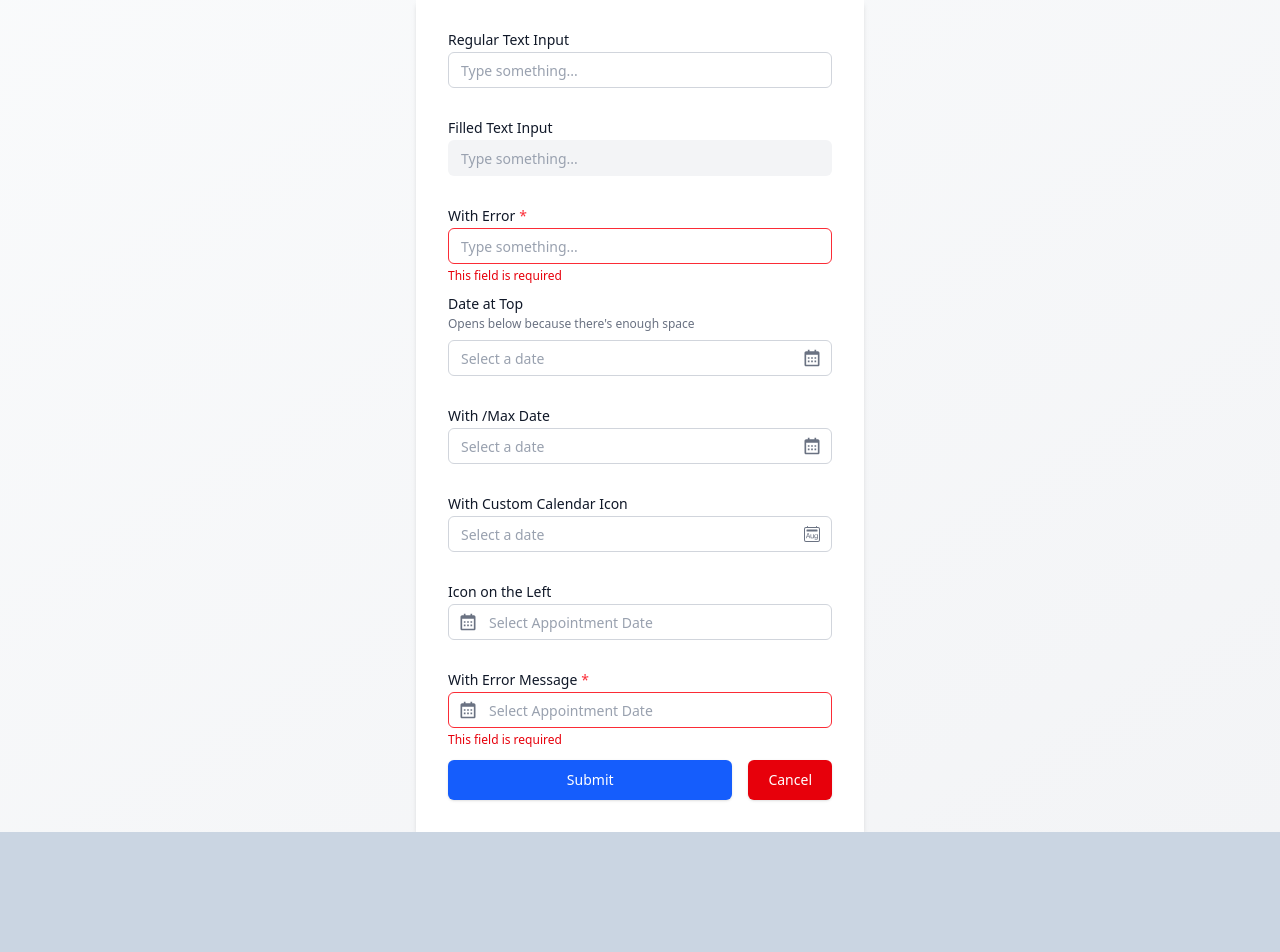
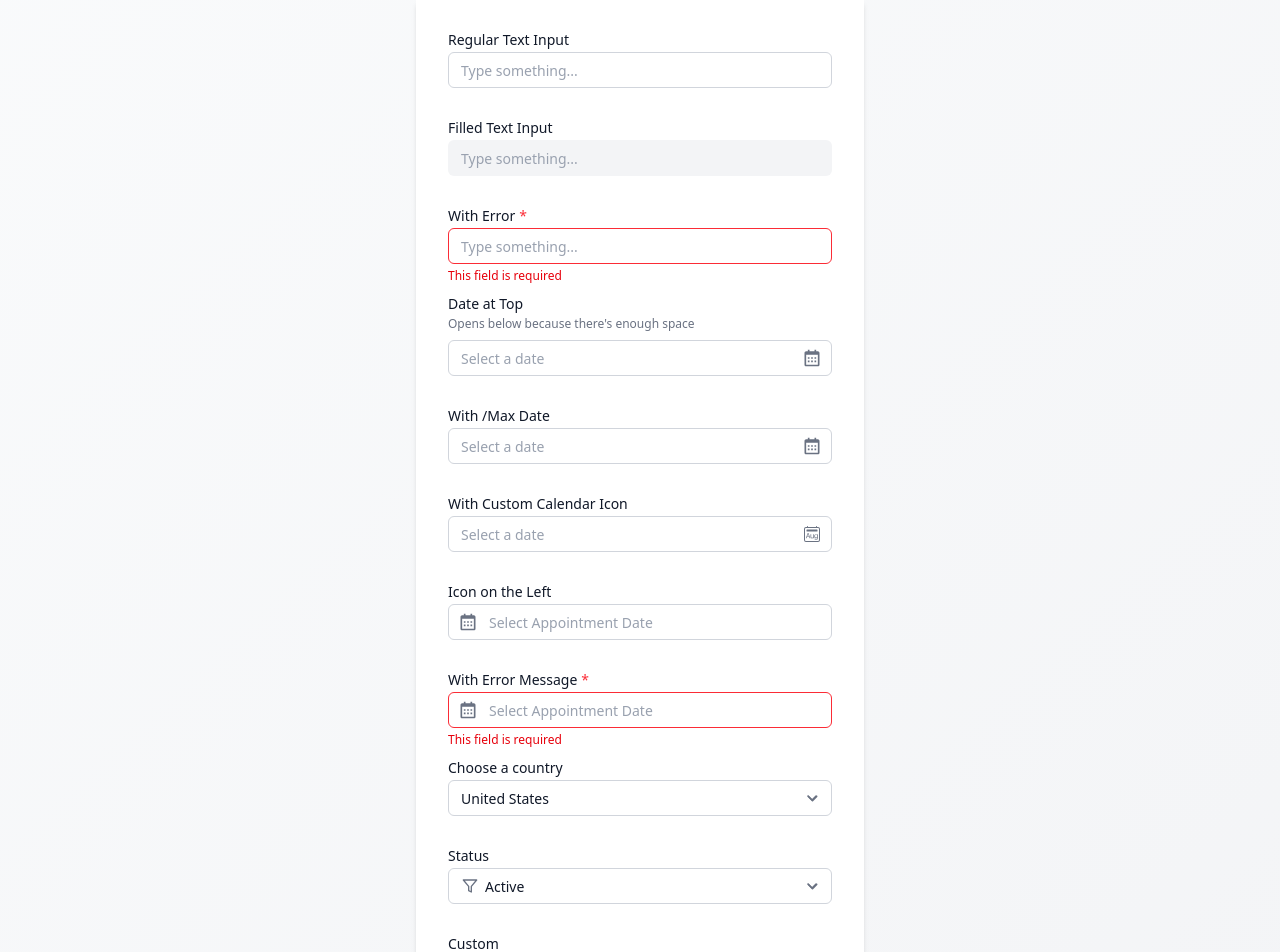
Before and after one commit to semet/syntech-component-library, a React (Vite) app: page / in a window 1280 px wide. Shown: the top 952 px of the page. Before the commit the page ends 832 px from the top, so only its background shows below. Built offline with nearby package versions, Linux system fonts and the light colour scheme.

Commit message:
feat: add Select Component

```diff
--- a/src/App.tsx
+++ b/src/App.tsx
@@ -1,9 +1,11 @@
 import dayjs from 'dayjs'
 import { useState } from 'react'
 import { BsCalendar2Month } from 'react-icons/bs'
+import { FiFilter } from 'react-icons/fi'
 
 import { Button, TextInput } from './components'
 import DatePicker from './components/DatePicker/DatePicker'
+import Select from './components/Select/Select'
 
 export default function App() {
   const [selectedDate, setSelectedDate] = useState<dayjs.Dayjs | null>(null)
@@ -60,6 +62,49 @@ export default function App() {
             withAsterisk
           />
 
+          <Select
+            label="Choose a country"
+            data={[
+              { value: 'us', label: 'United States' },
+              { value: 'uk', label: 'United Kingdom' },
+              { value: 'ca', label: 'Canada' },
+            ]}
+            placeholder="Select country"
+          />
+
+          <Select
+            label="Status"
+            leftSection={<FiFilter />}
+            data={[
+              { value: 'active', label: 'Active' },
+              { value: 'inactive', label: 'Inactive' },
+              { value: 'pending', label: 'Pending' },
+            ]}
+            placeholder="Select status"
+          />
+
+          <Select label="Custom">
+            <option value="1">Option 1</option>
+            <option value="2">Option 2</option>
+          </Select>
+
+          <Select
+            label="Styled Select"
+            variant="filled"
+            size="lg"
+            radius="lg"
+            classNames={{
+              select: 'font-bold',
+              chevron: 'text-blue-500',
+            }}
+            data={[
+              { value: 'red', label: 'Red' },
+              { value: 'green', label: 'Green' },
+              { value: 'blue', label: 'Blue' },
+            ]}
+            placeholder="Select color"
+          />
+
           <div className="flex gap-4">
             <Button
               variant="filled"
--- /dev/null
+++ b/src/components/Select/Select.tsx
@@ -0,0 +1,189 @@
+import { useId, type ComponentProps, type ReactNode } from 'react'
+import { FiChevronDown } from 'react-icons/fi'
+import { twMerge } from 'tailwind-merge'
+import type { VariantProps } from 'tailwind-variants'
+
+import { selectStyles } from './styles'
+
+type SelectStylesProps = VariantProps<typeof selectStyles>
+
+export interface SelectClassNames {
+  wrapper?: string
+  labelWrapper?: string
+  label?: string
+  asterisk?: string
+  description?: string
+  selectWrapper?: string
+  select?: string
+  leftSection?: string
+  chevron?: string
+  errorWrapper?: string
+  error?: string
+}
+
+export interface SelectOption {
+  value: string
+  label: string
+  disabled?: boolean
+}
+
+export interface SelectProps extends Omit<ComponentProps<'select'>, 'size'> {
+  label?: string
+  description?: string
+  withAsterisk?: boolean
+  error?: string
+  leftSection?: ReactNode
+  variant?: SelectStylesProps['variant']
+  size?: SelectStylesProps['size']
+  radius?: SelectStylesProps['radius']
+  classNames?: SelectClassNames
+  data?: SelectOption[]
+  placeholder?: string
+  withChevron?: boolean
+}
+
+export default function Select({
+  label,
+  description,
+  withAsterisk = false,
+  error,
+  leftSection,
+  variant = 'default',
+  size = 'sm',
+  radius = 'md',
+  disabled = false,
+  className,
+  classNames,
+  data = [],
+  placeholder,
+  withChevron = true,
+  children,
+  ...props
+}: SelectProps) {
+  const id = useId()
+  const styles = selectStyles({
+    variant,
+    size,
+    radius,
+    hasError: !!error,
+    disabled,
+  })
+
+  const hasLeftSection = !!leftSection
+
+  const sizeMap: Record<NonNullable<SelectStylesProps['size']>, string> = {
+    xs: hasLeftSection ? 'pl-7' : '',
+    sm: hasLeftSection ? 'pl-9' : '',
+    md: hasLeftSection ? 'pl-11' : '',
+    lg: hasLeftSection ? 'pl-13' : '',
+    xl: hasLeftSection ? 'pl-15' : '',
+  }
+
+  const paddingLeft = sizeMap[size || 'sm']
+
+  const rightSizeMap: Record<NonNullable<SelectStylesProps['size']>, string> = {
+    xs: 'pr-7',
+    sm: 'pr-9',
+    md: 'pr-10',
+    lg: 'pr-12',
+    xl: 'pr-14',
+  }
+
+  const paddingRight = rightSizeMap[size || 'sm']
+
+  return (
+    <div className={twMerge([styles.wrapper(), classNames?.wrapper])}>
+      {label && (
+        <div
+          className={twMerge([styles.labelWrapper(), classNames?.labelWrapper])}
+        >
+          <label
+            className={twMerge([styles.label(), classNames?.label])}
+            htmlFor={id}
+          >
+            {label}
+            {withAsterisk && (
+              <span
+                className={twMerge([styles.asterisk(), classNames?.asterisk])}
+              >
+                *
+              </span>
+            )}
+          </label>
+        </div>
+      )}
+
+      {description && (
+        <div
+          className={twMerge([styles.description(), classNames?.description])}
+        >
+          {description}
+        </div>
+      )}
+
+      <div
+        className={twMerge([styles.selectWrapper(), classNames?.selectWrapper])}
+      >
+        {leftSection && (
+          <div
+            className={twMerge([styles.leftSection(), classNames?.leftSection])}
+          >
+            {leftSection}
+          </div>
+        )}
+
+        <select
+          id={id}
+          disabled={disabled}
+          className={twMerge([
+            styles.select(),
+            paddingLeft,
+            paddingRight,
+            className,
+            classNames?.select,
+          ])}
+          {...props}
+        >
+          {placeholder && (
+            <option
+              value=""
+              disabled
+            >
+              {placeholder}
+            </option>
+          )}
+          {data.length > 0
+            ? data.map((option) => (
+                <option
+                  key={option.value}
+                  value={option.value}
+                  disabled={option.disabled}
+                >
+                  {option.label}
+                </option>
+              ))
+            : children}
+        </select>
+
+        {withChevron && (
+          <div className={twMerge([styles.chevron(), classNames?.chevron])}>
+            <FiChevronDown />
+          </div>
+        )}
+
+        {error && (
+          <div
+            className={twMerge([
+              styles.errorWrapper(),
+              classNames?.errorWrapper,
+            ])}
+          >
+            <div className={twMerge([styles.error(), classNames?.error])}>
+              {error}
+            </div>
+          </div>
+        )}
+      </div>
+    </div>
+  )
+}
--- /dev/null
+++ b/src/components/Select/index.ts
@@ -0,0 +1,2 @@
+export { default } from './Select'
+export type { SelectProps } from './Select'
--- /dev/null
+++ b/src/components/Select/styles.ts
@@ -0,0 +1,139 @@
+import { tv } from 'tailwind-variants'
+
+export const selectStyles = tv({
+  slots: {
+    wrapper: 'flex w-full flex-col gap-1',
+    labelWrapper: 'flex items-center',
+    label: 'text-sm leading-4 font-medium text-gray-900',
+    asterisk: 'ml-1 text-red-500',
+    description: 'mb-1 text-xs text-gray-500',
+    selectWrapper: 'relative w-full',
+    select:
+      'w-full cursor-pointer appearance-none bg-white text-gray-900 transition-all duration-200 outline-none',
+    leftSection:
+      'pointer-events-none absolute top-1/2 left-1.5 flex -translate-y-1/2 items-center justify-center text-gray-500',
+    chevron:
+      'pointer-events-none absolute top-1/2 right-3 flex -translate-y-1/2 items-center justify-center text-gray-500 transition-transform duration-200',
+    errorWrapper: 'absolute top-full left-0 w-full',
+    error: 'mt-1 text-xs text-red-600',
+  },
+  variants: {
+    variant: {
+      default: {
+        select:
+          'border border-gray-300 bg-white hover:border-gray-400 focus:border-blue-400 focus:ring-1 focus:ring-blue-300',
+      },
+      filled: {
+        select:
+          'border border-transparent bg-gray-100 hover:bg-gray-200 focus:border-blue-400 focus:bg-white focus:ring-1 focus:ring-blue-300',
+      },
+      unstyled: {
+        select: 'border-none bg-transparent p-0',
+      },
+    },
+    size: {
+      xs: {
+        select: 'h-7 text-xs',
+        leftSection: 'w-6',
+        chevron: 'w-4',
+      },
+      sm: {
+        select: 'h-9 text-sm',
+        leftSection: 'w-8',
+        chevron: 'w-4',
+      },
+      md: {
+        select: 'h-10 text-base',
+        leftSection: 'w-10',
+        chevron: 'w-5',
+      },
+      lg: {
+        select: 'h-12 text-lg',
+        leftSection: 'w-12',
+        chevron: 'w-5',
+      },
+      xl: {
+        select: 'h-14 text-xl',
+        leftSection: 'w-14',
+        chevron: 'w-6',
+      },
+    },
+    radius: {
+      xs: {
+        select: 'rounded-sm',
+      },
+      sm: {
+        select: 'rounded',
+      },
+      md: {
+        select: 'rounded-md',
+      },
+      lg: {
+        select: 'rounded-lg',
+      },
+      xl: {
+        select: 'rounded-xl',
+      },
+    },
+    hasError: {
+      true: {
+        select:
+          'border-red-500 focus:border-red-400 focus:ring-1 focus:ring-red-300',
+      },
+    },
+    disabled: {
+      true: {
+        select: 'cursor-not-allowed bg-gray-50 opacity-60',
+      },
+    },
+  },
+  compoundVariants: [
+    {
+      variant: 'default',
+      size: 'xs',
+      class: {
+        select: 'px-2',
+      },
+    },
+    {
+      variant: 'default',
+      size: 'sm',
+      class: {
+        select: 'px-3',
+      },
+    },
+    {
+      variant: 'default',
+      size: ['md', 'lg', 'xl'],
+      class: {
+        select: 'px-4',
+      },
+    },
+    {
+      variant: 'filled',
+      size: 'xs',
+      class: {
+        select: 'px-2',
+      },
+    },
+    {
+      variant: 'filled',
+      size: 'sm',
+      class: {
+        select: 'px-3',
+      },
+    },
+    {
+      variant: 'filled',
+      size: ['md', 'lg', 'xl'],
+      class: {
+        select: 'px-4',
+      },
+    },
+  ],
+  defaultVariants: {
+    variant: 'default',
+    size: 'sm',
+    radius: 'md',
+  },
+})
--- a/src/components/index.ts
+++ b/src/components/index.ts
@@ -2,3 +2,4 @@ export { default as Button } from './Button'
 export { default as Tooltip } from './Tooltip'
 export { default as TextInput } from './TextInput'
 export { default as DatePicker } from './DatePicker'
+export { default as Select } from './Select'
--- a/src/index.ts
+++ b/src/index.ts
@@ -4,3 +4,4 @@ export { default as Button } from './components/Button'
 export { default as Tooltip } from './components/Tooltip'
 export { default as TextInput } from './components/TextInput'
 export { default as DatePicker } from './components/DatePicker'
+export { default as Select } from './components/Select'
```
Also changed, not shown: 1 other file (tests, documents, lock files or other folders).
